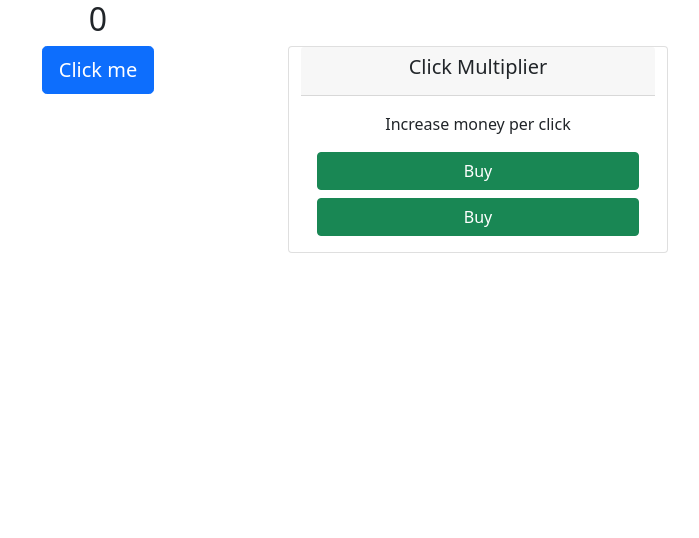
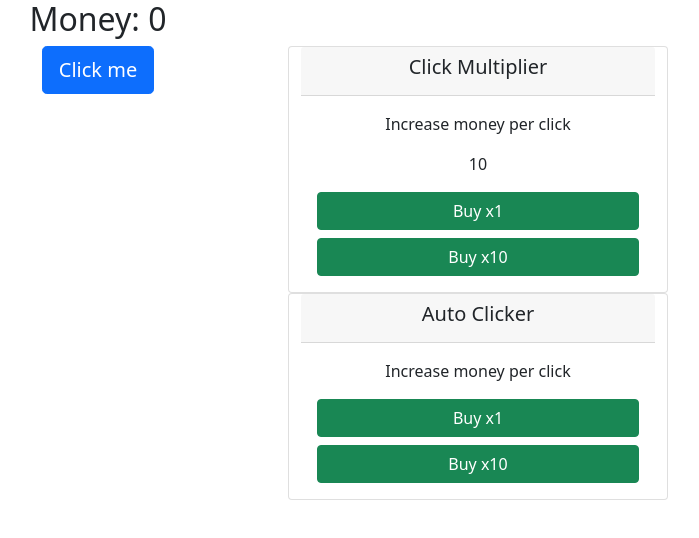
Before and after one commit to Danieljohansen97/jsAdventures, a React (Create React App) app: page / in a window 1280 px wide. Shown: the top 538 px of the page, without its empty margins (542-1241 px from the left). Built offline with nearby package versions, Linux system fonts and the light colour scheme.

Commit message:
Add upgrade: Click multiplier

```diff
--- a/src/App.js
+++ b/src/App.js
@@ -14,16 +14,27 @@ import Functions from "./functions/Functions"
 function App() {
   const [money, setMoney] = useState(0);
   const [clickMultiplier, setClickMultiplier] = useState(1);
+  const [CMPrice, setCMPrice] = useState(10)
 
   const handleClick = () => {
     setMoney(money + 1 * clickMultiplier);
   };
 
+  const handleBuyClickMultiplier = () => {
+    if (money >= CMPrice) {
+      setClickMultiplier(clickMultiplier * 1.5)
+      setMoney(money - CMPrice)
+      setCMPrice(CMPrice * 1.1)
+    } else {
+      alert("Not enough money!")
+    }
+  }
+
   return (
     <div className="App">
       <Container>
         <Row>
-          <h2>{money}</h2>
+          <h2>Money: {Math.round((money + Number.EPSILON) * 100) / 100}</h2>
         </Row>
         <Row>
           <Col></Col>
@@ -40,9 +51,22 @@ function App() {
                 </Card.Header>
                 <Card.Body>
                   <Card.Text>Increase money per click</Card.Text>
+                  <p>{Math.round(CMPrice)}</p>
                   <div className="d-grid gap-2">
-                    <Button onClick={ () => Functions.test() } variant="success">Buy</Button>
-                    <Button onClick={ () => Functions.test2() } variant="success">Buy</Button>
+                    <Button onClick={ handleBuyClickMultiplier } variant="success">Buy x1</Button>
+                    <Button onClick={ () => Functions.test2() } variant="success">Buy x10</Button>
+                  </div>
+                </Card.Body>
+              </Card>
+              <Card>
+                <Card.Header>
+                  <Card.Title>Auto Clicker</Card.Title>
+                </Card.Header>
+                <Card.Body>
+                  <Card.Text>Increase money per click</Card.Text>
+                  <div className="d-grid gap-2">
+                    <Button onClick={ () => Functions.test() } variant="success">Buy x1</Button>
+                    <Button onClick={ () => Functions.test2() } variant="success">Buy x10</Button>
                   </div>
                 </Card.Body>
               </Card>
```
